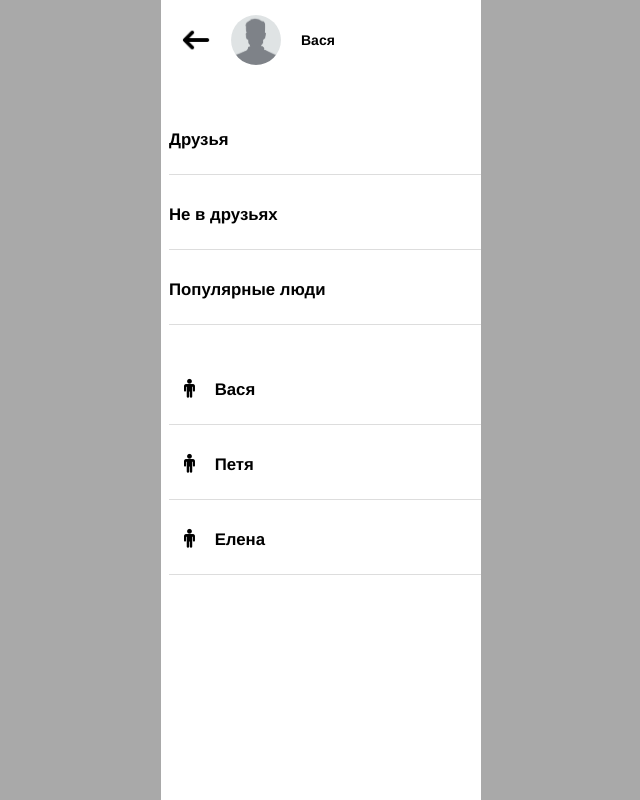
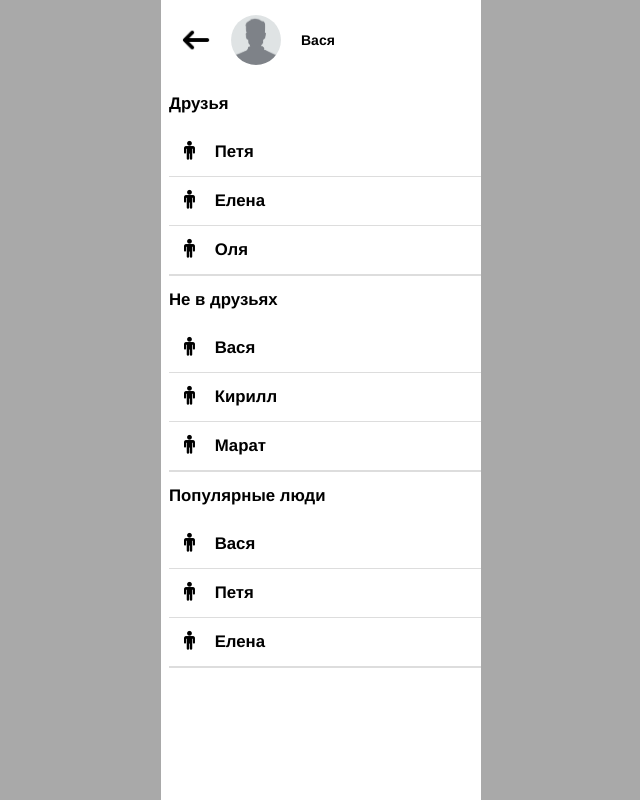
Before and after one commit to ozon-edu-vue-2021/required-task-7-polina090193, a plain HTML site: page index.html in a window 1280 px wide. Both pictures are taken after a click on the item "Вася". Shown: the top 800 px of the page, without its empty margins (319-959 px from the left). Drawn offline with Linux system fonts and the light colour scheme.

Commit message:
Friends and not friends

```diff
--- a/css/style.css
+++ b/css/style.css
@@ -170,16 +170,8 @@ body {
   cursor: pointer;
 }
 
-#container .details-view ul {
-  position: absolute;
-  left: 0;
-  right: 0;
-  top: 75px;
-}
-
 #container .details-view li {
-  height: 70px;
-  line-height: 70px;
+  line-height: 48px;
   border-bottom: 1px solid #dddddd;
 }
 
@@ -188,42 +180,6 @@ body {
   margin: 0 15px;
 }
 
-#container .details-view li:nth-child(1) {
-  -webkit-transform: translate3d(0, 30px, 0);
-          transform: translate3d(0, 30px, 0);
-  -webkit-transition: -webkit-transform 0.3s 0s;
-  transition: -webkit-transform 0.3s 0s;
-  transition: transform 0.3s 0s;
-  transition: transform 0.3s 0s, -webkit-transform 0.3s 0s;
-}
-
-#container .details-view li:nth-child(2) {
-  -webkit-transform: translate3d(0, 35px, 0);
-          transform: translate3d(0, 35px, 0);
-  -webkit-transition: -webkit-transform 0.3s 0.02s;
-  transition: -webkit-transform 0.3s 0.02s;
-  transition: transform 0.3s 0.02s;
-  transition: transform 0.3s 0.02s, -webkit-transform 0.3s 0.02s;
-}
-
-#container .details-view li:nth-child(3) {
-  -webkit-transform: translate3d(0, 40px, 0);
-          transform: translate3d(0, 40px, 0);
-  -webkit-transition: -webkit-transform 0.3s 0.04s;
-  transition: -webkit-transform 0.3s 0.04s;
-  transition: transform 0.3s 0.04s;
-  transition: transform 0.3s 0.04s, -webkit-transform 0.3s 0.04s;
-}
-
-#container .details-view li:nth-child(4) {
-  -webkit-transform: translate3d(0, 45px, 0);
-          transform: translate3d(0, 45px, 0);
-  -webkit-transition: -webkit-transform 0.3s 0.06s;
-  transition: -webkit-transform 0.3s 0.06s;
-  transition: transform 0.3s 0.06s;
-  transition: transform 0.3s 0.06s, -webkit-transform 0.3s 0.06s;
-}
-
 li.people-title {
   margin-left: 8px;
   font-weight: bold;
--- a/index.html
+++ b/index.html
@@ -36,10 +36,17 @@
       <div>
         <ul>
           <li class="friends people-title">
-            <span class="friends">Друзья</span>
+            Друзья
+            <ul class="friends-list"></ul>
           </li>
-          <li class="strangers people-title">Не в друзьях</li>
-          <li class="popular people-title">Популярные люди</li>
+          <li class="strangers people-title">
+            Не в друзьях
+            <ul class="strangers-list"></ul>
+          </li>
+          <li class="popular people-title">
+            Популярные люди
+            <ul class="popular-list"></ul>
+          </li>
         </ul>
       </div>
     </div>
--- a/js/script.js
+++ b/js/script.js
@@ -1,7 +1,15 @@
+function cutArray(arr, maxNum) {
+  const newArr = []
+  for (let i = 0; i < maxNum; i++) {
+    newArr.push(arr[i])
+  }
+  return newArr
+}
+
 async function renderList() {
   const peopleRes = await fetch('../data.json')
   const peopleData = await peopleRes.json();
-  const maxPeopleNumberInList = 3
+  const maxPeopleNumberInDetailedList = 3
 
 
   peopleData.forEach(friend => {
@@ -22,12 +30,9 @@ async function renderList() {
     return -1
   });
 
-  const popularPeople = [];
-  for (let i = 0; i < maxPeopleNumberInList; i++) {
-    popularPeople.push(peopleSortedByPopularAndName[i])
-  }
+  const popularPeople = cutArray(peopleSortedByPopularAndName, maxPeopleNumberInDetailedList)
 
-  const popularList = document.querySelector('.popular')
+  const popularList = document.querySelector('.popular-list')
   const personTemplate = document.querySelector('#person');
 
   popularPeople.forEach(person => {
@@ -43,6 +48,7 @@ async function renderList() {
 
   peopleData.forEach(person => {
     const contactClone = contactTemplate.content.cloneNode(true);
+    contactClone.querySelector('li').id = person.id
     contactClone.querySelector('strong').textContent = person.name
     contactsList.appendChild(contactClone);
   })
@@ -61,8 +67,38 @@ async function renderList() {
       listView.classList.remove('shown')
 
       const contactName = contact.querySelector('strong').innerHTML
+      detailsName.innerHTML = contactName
 
-      detailsName.innerHTML = contactName
+      const personInData = peopleData.find(person => Number(person.id) === Number(contact.id))
+
+      if (personInData) {
+        const friendsIds = personInData.friends
+
+        if (friendsIds && friendsIds.length) {
+          const friendsList = document.querySelector('.friends-list')
+          friendsList.innerHTML = ''
+          const fullFriendsArr = peopleData.filter(person => friendsIds.includes(Number(person.id)))
+          const shownFriends = cutArray(fullFriendsArr, maxPeopleNumberInDetailedList)
+
+          shownFriends.forEach(person => {
+            const personClone = personTemplate.content.cloneNode(true);
+            personClone.querySelector('span').textContent = person.name
+            friendsList.appendChild(personClone);
+          })
+
+          const strangersList = document.querySelector('.strangers-list')
+          strangersList.innerHTML = ''
+          const fullStrangersArr = peopleData.filter(person => !friendsIds.includes(Number(person.id)))
+          const shownStrangers = cutArray(fullStrangersArr, maxPeopleNumberInDetailedList)
+
+          shownStrangers.forEach(person => {
+            const personClone = personTemplate.content.cloneNode(true);
+            personClone.querySelector('span').textContent = person.name
+            strangersList.appendChild(personClone);
+          })
+
+        }
+      }
     })
   })
 
@@ -70,9 +106,6 @@ async function renderList() {
     detailsView.classList.remove('shown')
     listView.classList.add('shown')
   })
-
-
-
 }
 
 window.addEventListener('load', () => {
```
